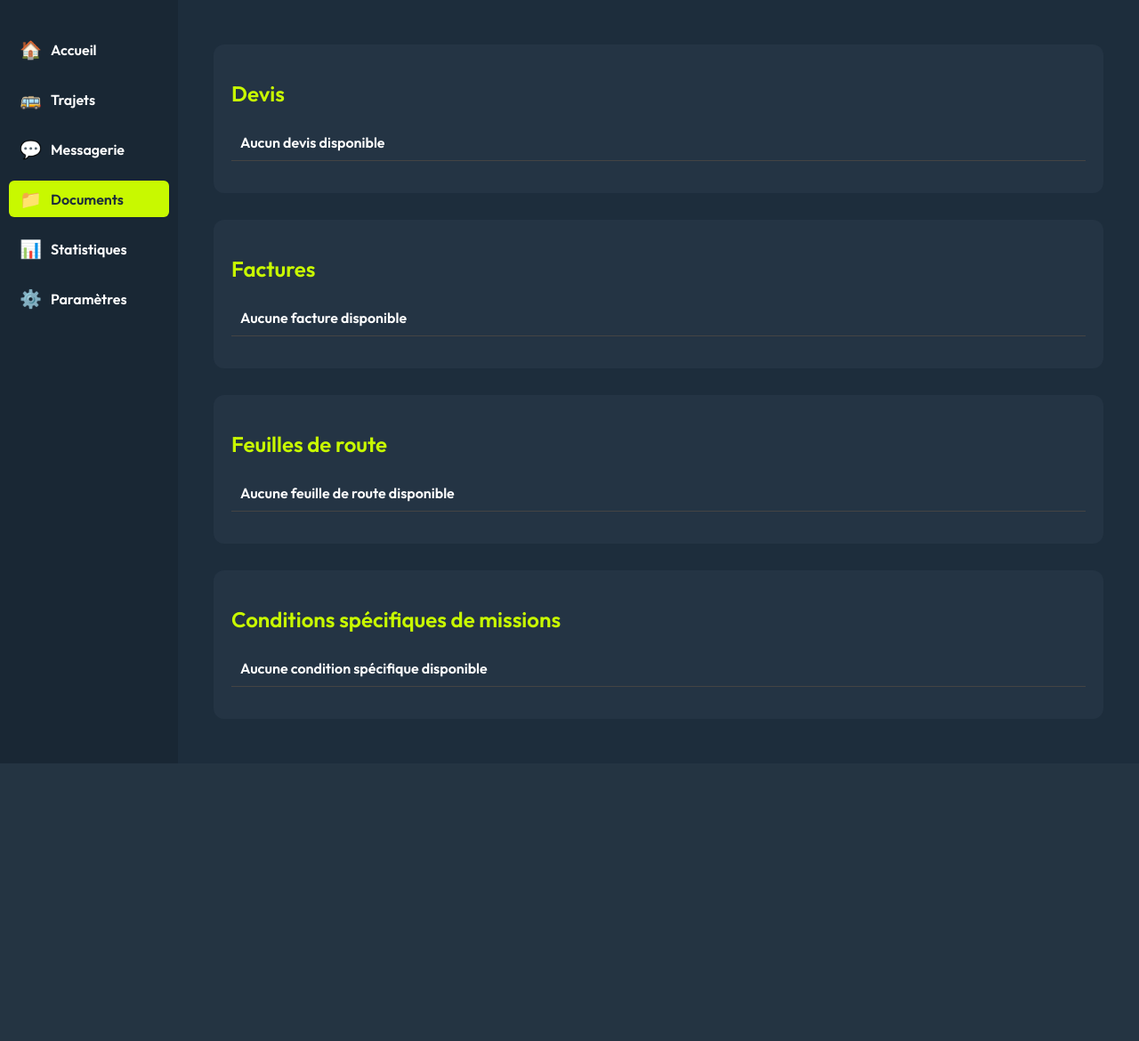
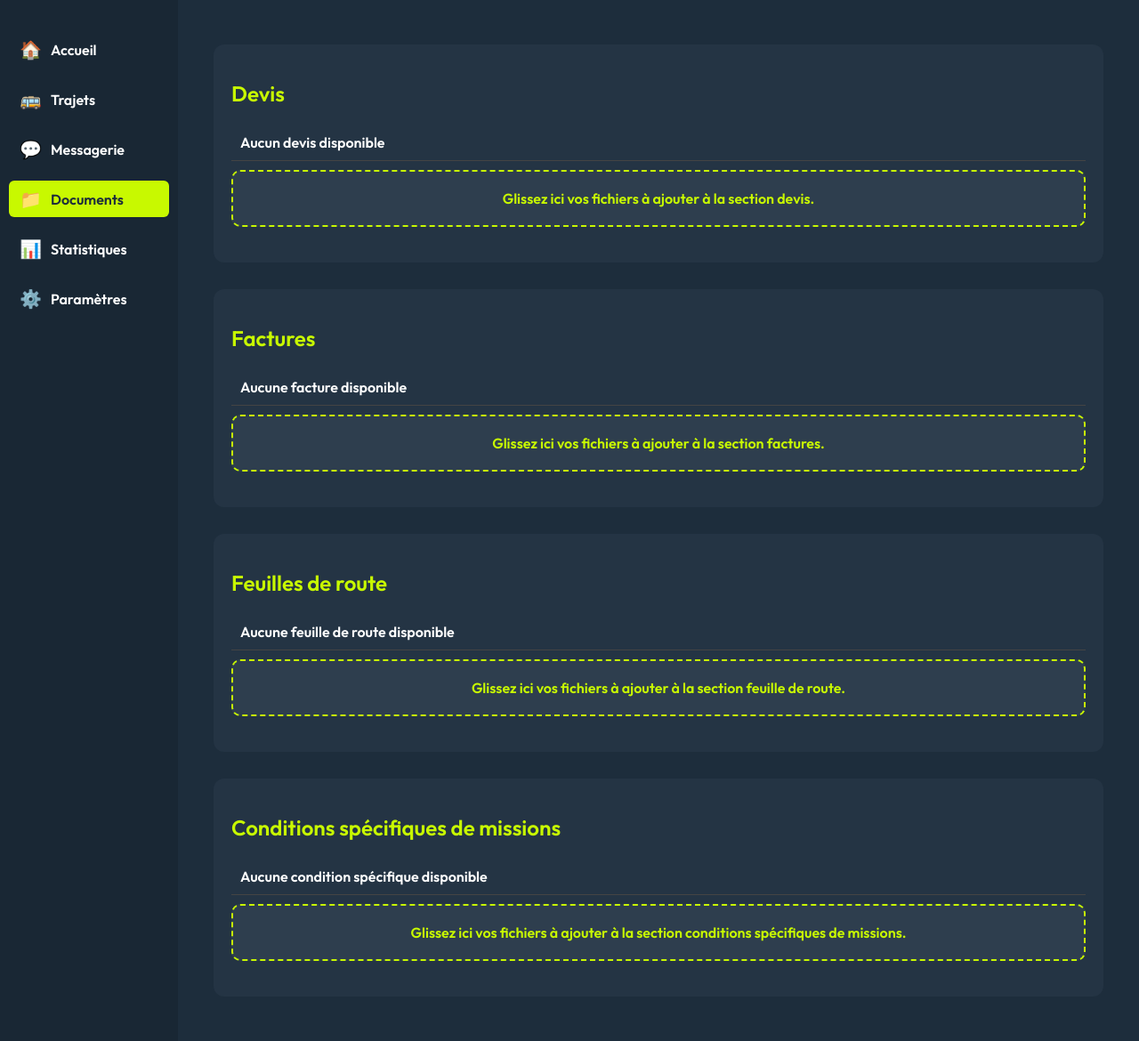
Before and after one commit to NoahEpi/Autocar-location-Neotravel, a Flask app: page /documents in a window 1280 px wide. Shown: the part 61-1231 px from the top of the page at 89% size. Before the commit the page ends 919 px from the top, so only its background shows below. Run offline with Flask 3, Linux system fonts and the light colour scheme.

Commit message:
drag&drop fonctio

```diff
--- a/neotravel_app/app.py
+++ b/neotravel_app/app.py
@@ -175,7 +175,23 @@ def documents():
             categories["feuilles_de_route"].append(fichier)
         elif "condition" in nom or "mission" in nom:
             categories["conditions"].append(fichier)
+    return render_template("documents.html", role=role, fichiers=categories)
+@app.route('/upload', methods=['POST'])
+def upload_file():
+    role = request.form.get("role", "client")
+    file = request.files.get("file")
+    type_doc = request.form.get("type", "autres")
 
-    return render_template("documents.html", role=role, fichiers=categories)
+    # Dossier de destination
+    path = f"static/documents/{role}"
+    os.makedirs(path, exist_ok=True)
+
+    # Enregistrement du fichier
+    if file:
+        filepath = os.path.join(path, file.filename)
+        file.save(filepath)
+        return "Upload réussi", 200
+    return "Aucun fichier reçu", 400
+
 if __name__ == '__main__':
     app.run(debug=True)
--- a/neotravel_app/static/style.css
+++ b/neotravel_app/static/style.css
@@ -306,3 +306,17 @@ th, td {
 .autocariste-link:hover {
   text-decoration: underline;
 }
+.drop-zone {
+  border: 2px dashed #c8f900;
+  padding: 20px;
+  text-align: center;
+  border-radius: 10px;
+  margin-top: 10px;
+  margin-bottom: 20px;
+  background-color: #2e3e4e;
+  color: #c8f900;
+}
+.drop-zone:hover {
+  background-color: #1d2d3c;
+  cursor: pointer;
+}
--- a/neotravel_app/templates/documents.html
+++ b/neotravel_app/templates/documents.html
@@ -65,6 +65,9 @@
         {% else %}
           <li>Aucun devis disponible</li>
         {% endfor %}
+      <div class="drop-zone" ondrop="handleDrop(event, 'devis')" ondragover="allowDrop(event)">
+        Glissez ici vos fichiers à ajouter à la section devis.
+      </div>
       </ul>
     </section>
 
@@ -76,6 +79,9 @@
         {% else %}
           <li>Aucune facture disponible</li>
         {% endfor %}
+      <div class="drop-zone" ondrop="handleDrop(event, 'factures')" ondragover="allowDrop(event)">
+        Glissez ici vos fichiers à ajouter à la section factures.
+      </div>
       </ul>
     </section>
 
@@ -87,6 +93,9 @@
         {% else %}
           <li>Aucune feuille de route disponible</li>
         {% endfor %}
+        <div class="drop-zone" ondrop="handleDrop(event, 'feuilles_de_route')" ondragover="allowDrop(event)">
+          Glissez ici vos fichiers à ajouter à la section feuille de route.
+        </div>
       </ul>
     </section>
 
@@ -98,9 +107,42 @@
         {% else %}
           <li>Aucune condition spécifique disponible</li>
         {% endfor %}
+      <div class="drop-zone" ondrop="handleDrop(event, 'condition')" ondragover="allowDrop(event)">
+        Glissez ici vos fichiers à ajouter à la section conditions spécifiques de missions.
+      </div>
       </ul>
     </section>
   </main>
 </div>
+<script>
+function allowDrop(event) {
+  event.preventDefault();
+}
+
+function handleDrop(event, type) {
+  event.preventDefault();
+  const files = event.dataTransfer.files;
+  const formData = new FormData();
+
+  for (const file of files) {
+    formData.append("file", file);
+    formData.append("type", type);
+    formData.append("role", "{{ role }}");
+  }
+
+  fetch("/upload", {
+    method: "POST",
+    body: formData
+  })
+  .then(response => {
+    if (response.ok) {
+      alert("Fichier déposé avec succès !");
+      location.reload();
+    } else {
+      alert("Erreur lors du dépôt.");
+    }
+  });
+}
+</script>
 </body>
 </html>
--- a/neotravel_app/templates/statistiques.html
+++ b/neotravel_app/templates/statistiques.html
@@ -69,7 +69,7 @@
   <div class="container">
     <aside class="sidebar">
       <ul class="menu">
-        <li><a href="/"><span class="icon">🏠</span><span class="label">Accueil</span></a></li>
+        <li><a href="/autocariste"><span class="icon">🏠</span><span class="label">Accueil</span></a></li>
         <li><a href="/trajets"><span class="icon">🚌</span><span class="label">Trajets</span></a></li>
         <li><a href="/messagerie-autocariste"><span class="icon">💬</span><span class="label">Messagerie</span></a></li>
         <li><a href="/documents"><span class="icon">📁</span><span class="label">Documents</span></a></li>
```
